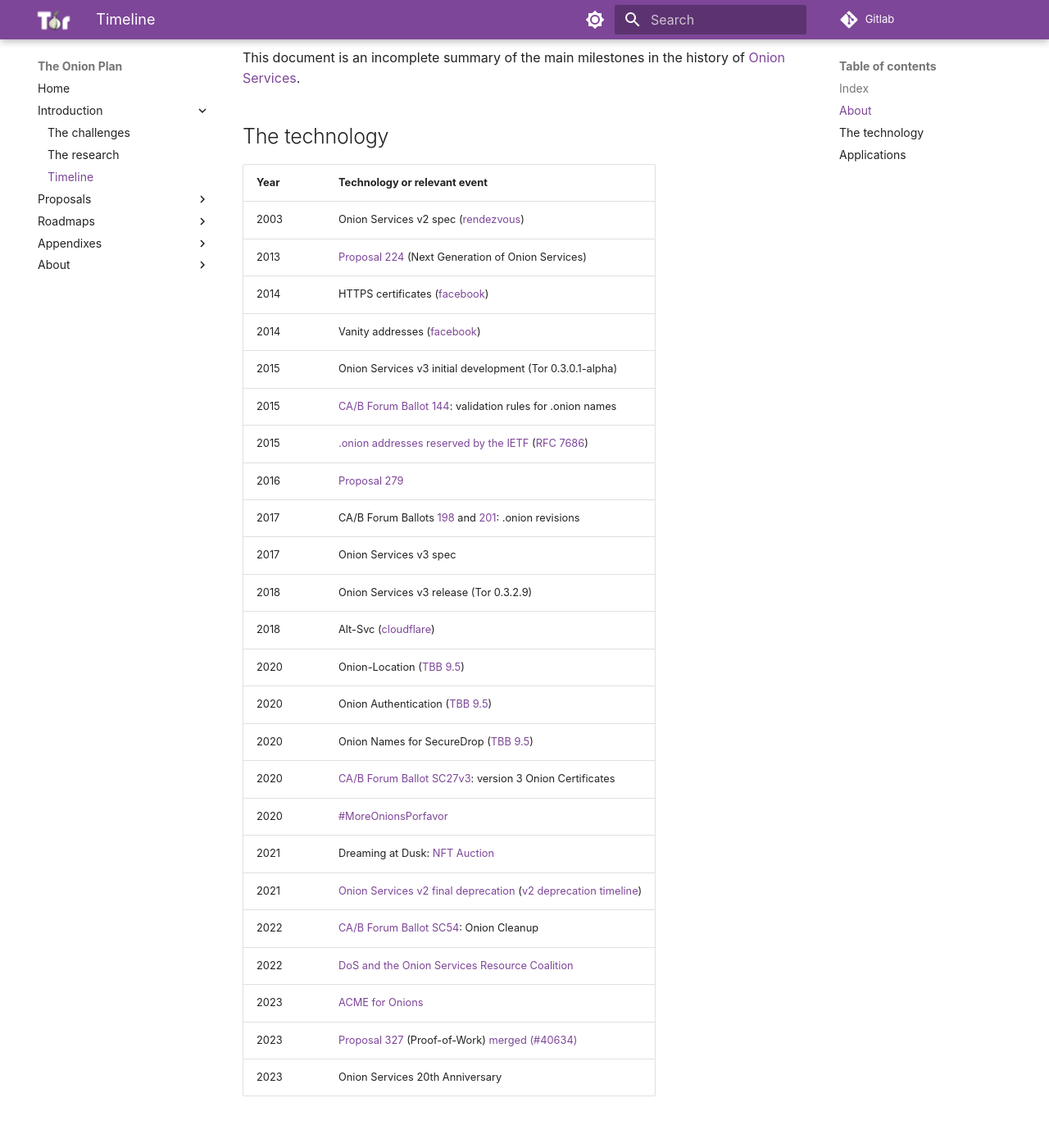
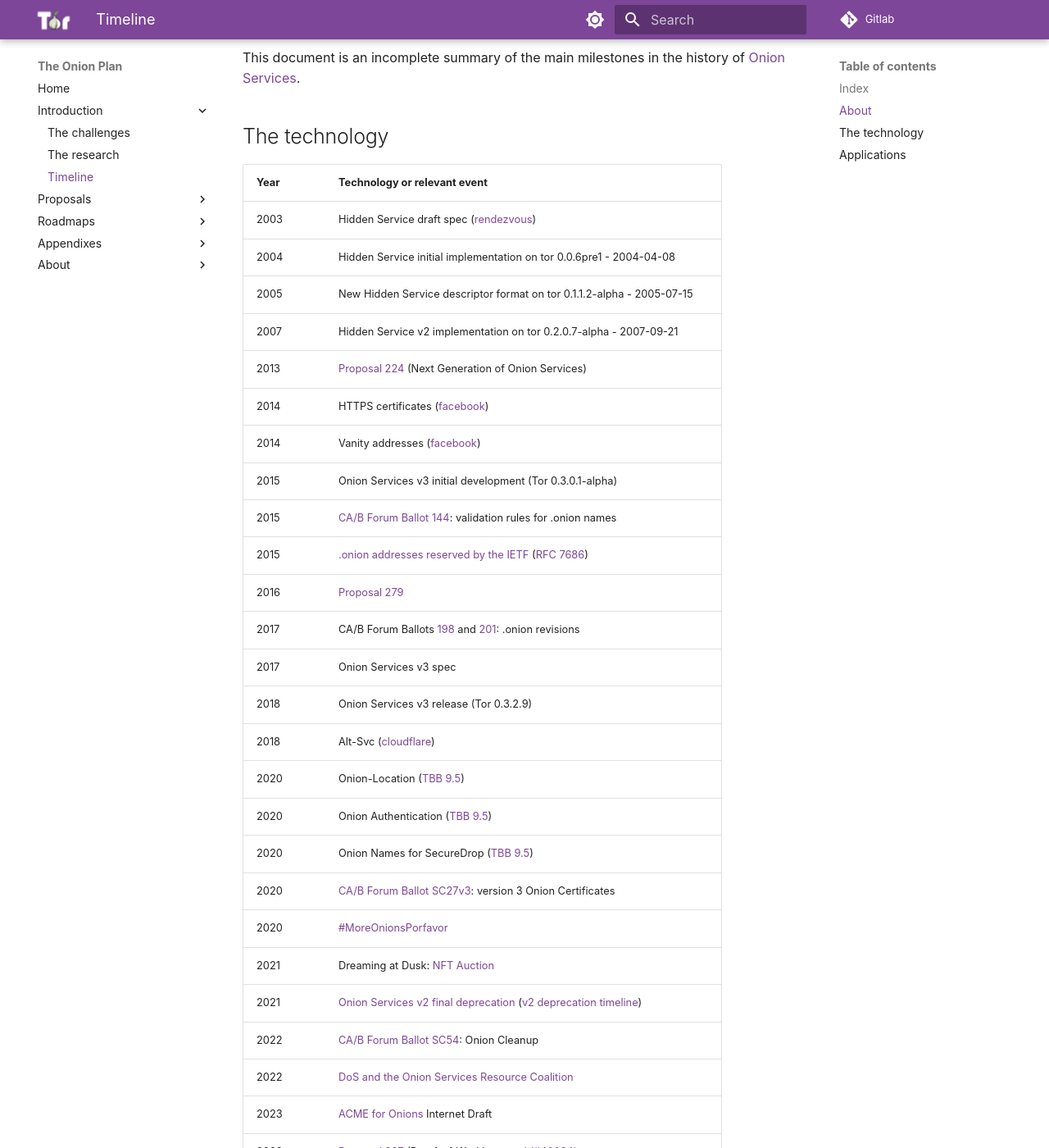
Before and after one commit to offsoc/onionplan, an MkDocs documentation site: the page built from docs/intro/timeline.md, in a window 1280 px wide and 1400 px high, scrolled down 432 px. Shown: the whole window at 82% size. Built offline with MkDocs 1.6.1 and Material for MkDocs 9.7.7, drawn with Linux system fonts in a browser that asks for light colours; some of the changed text lies outside the part shown.

Commit message:
Feat: timeline updates

```diff
--- a/docs/intro/timeline.md
+++ b/docs/intro/timeline.md
@@ -12,8 +12,11 @@ This document is an incomplete summary of the main milestones in the history of
 ## The technology
 
 Year | Technology or relevant event
------|----------------------------------------------------------------------
-2003 | Onion Services v2 spec ([rendezvous][])
+-----|-----------------------------------------------------------------------
+2003 | Hidden Service draft spec ([rendezvous][])
+2004 | Hidden Service initial implementation on tor 0.0.6pre1 - 2004-04-08
+2005 | New Hidden Service descriptor format on tor 0.1.1.2-alpha - 2005-07-15
+2007 | Hidden Service v2 implementation on tor 0.2.0.7-alpha - 2007-09-21
 2013 | [Proposal 224][] (Next Generation of Onion Services)
 2014 | HTTPS certificates ([facebook][])
 2014 | Vanity addresses   ([facebook][])
@@ -34,9 +37,10 @@ Year | Technology or relevant event
 2021 | [Onion Services v2 final deprecation][] ([v2 deprecation timeline][])
 2022 | [CA/B Forum Ballot SC54][]: Onion Cleanup
 2022 | [DoS and the Onion Services Resource Coalition][]
-2023 | [ACME for Onions][]
+2023 | [ACME for Onions][] Internet Draft
 2023 | [Proposal 327][] (Proof-of-Work) [merged (#40634)][]
-2023 | Onion Services 20th Anniversary
+2023 | Onion Services 20th Anniversary (counting from the draft spec)
+2024 | Onion Services 20th Anniversary (counting from the initial implementation)
 
 ## Applications
 
@@ -54,7 +58,7 @@ Year | Application
 2022 | [Quiet][]
 
 [Onion Services]: https://community.torproject.org/onion-services/
-[rendezvous]: https://gitweb.torproject.org/tor.git/commit/?id=3d538f6d702937c23bec33b3bdd62ff9fba9d2a3
+[rendezvous]: https://gitlab.torproject.org/tpo/core/tor/-/commit/3d538f6d702937c23bec33b3bdd62ff9fba9d2a3
 [facebook]: https://blog.torproject.org/facebook-hidden-services-and-https-certs/
 [cloudflare]: https://blog.cloudflare.com/cloudflare-onion-service/
 [CA/B Forum Ballot 144]: https://cabforum.org/2015/02/18/ballot-144-validation-rules-dot-onion-names/
```
